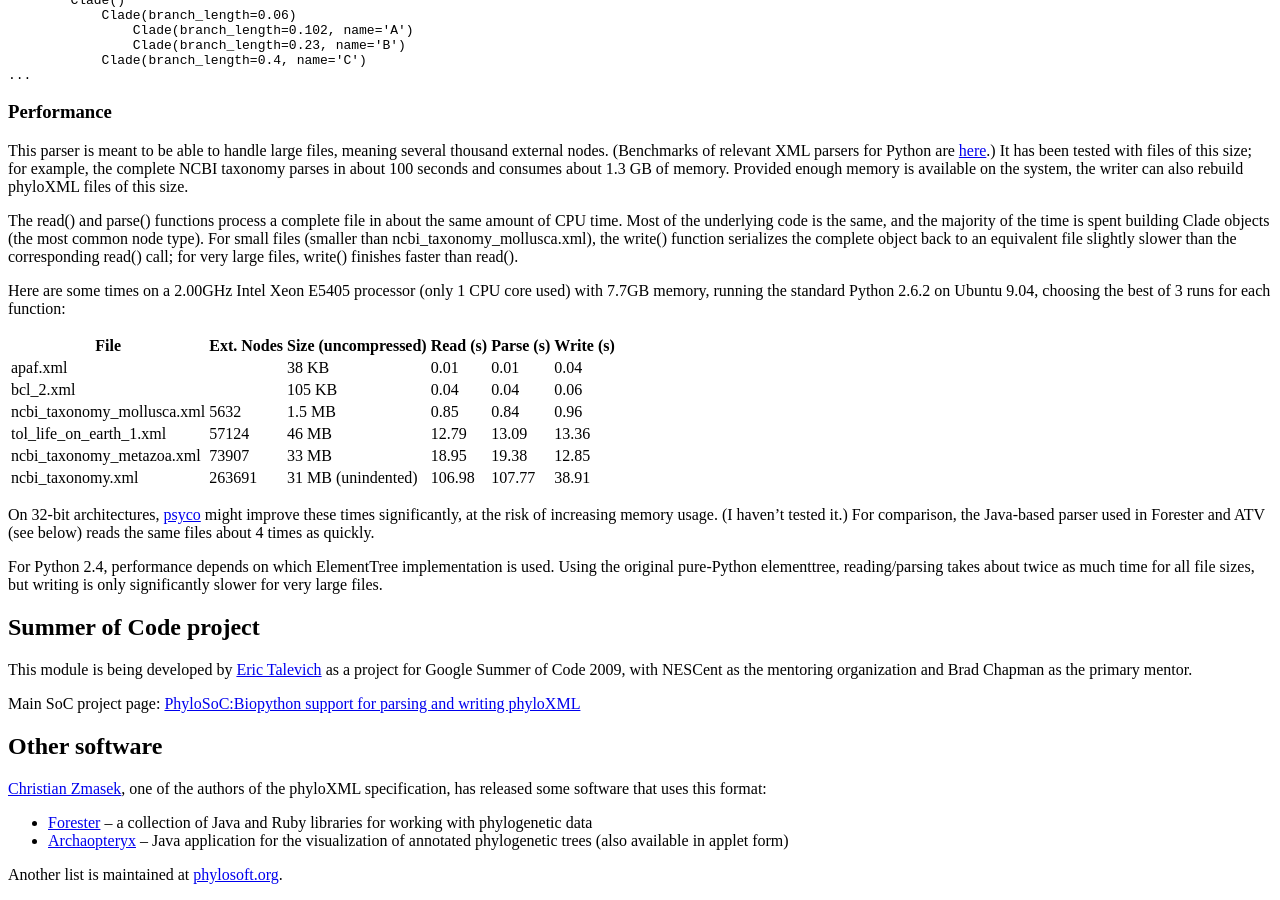
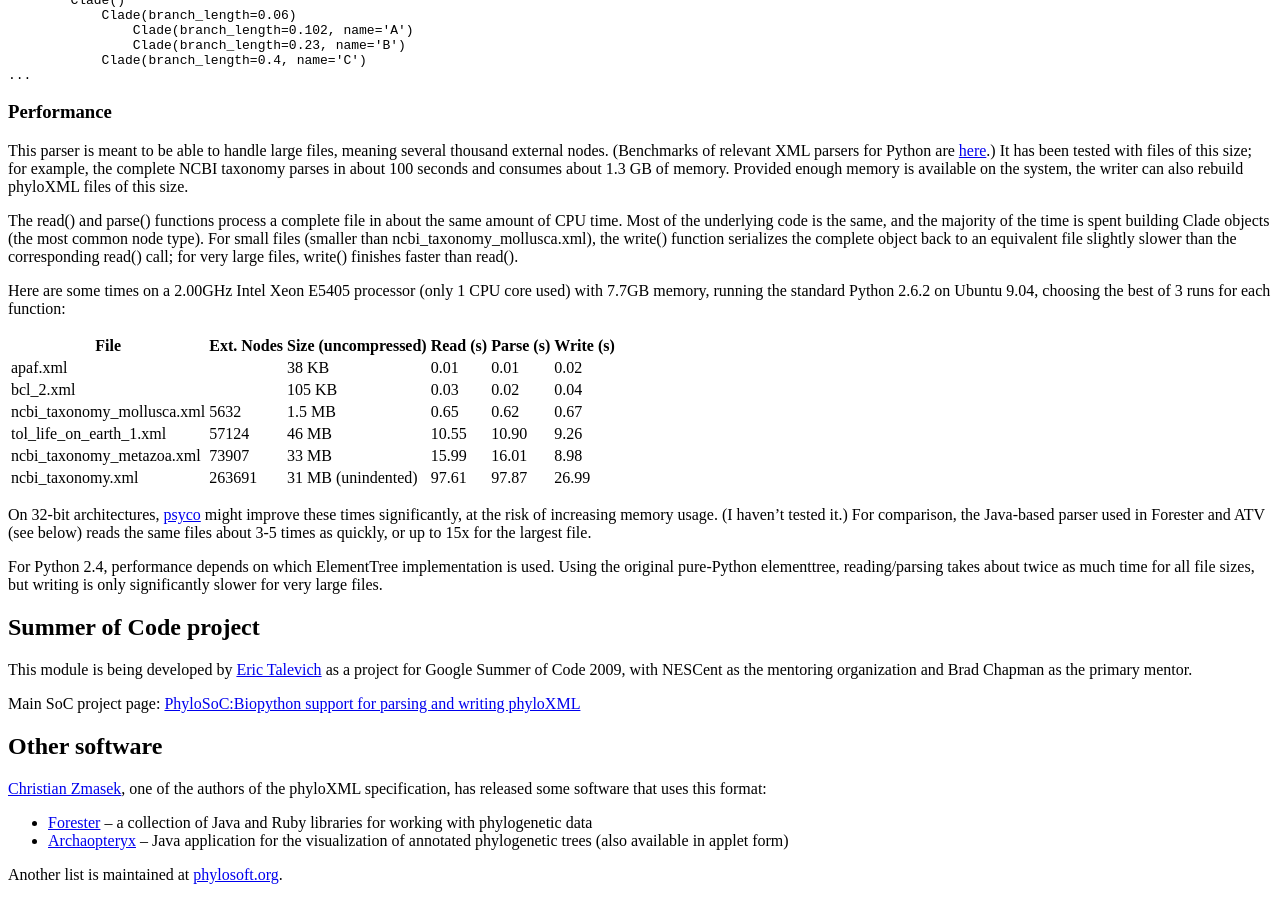
Before and after one commit to biopython/biopython.github.io, a Jekyll site: the page built from wiki/PhyloXML.md, in a window 1280 px wide and 900 px high, scrolled down 2952 px. Built offline with Jekyll 4.4.1, drawn with Linux system fonts in a browser that asks for light colours.

Commit message:
/* Performance */ new numbers, ATV correction

```diff
--- a/wiki/PhyloXML.md
+++ b/wiki/PhyloXML.md
@@ -275,18 +275,18 @@ Ubuntu 9.04, choosing the best of 3 runs for each function:
 
 | File                         | Ext. Nodes | Size (uncompressed) | Read (s) | Parse (s) | Write (s) |
 |------------------------------|------------|---------------------|----------|-----------|-----------|
-| apaf.xml                     |            | 38 KB               | 0.01     | 0.01      | 0.04      |
-| bcl\_2.xml                   |            | 105 KB              | 0.04     | 0.04      | 0.06      |
-| ncbi\_taxonomy\_mollusca.xml | 5632       | 1.5 MB              | 0.85     | 0.84      | 0.96      |
-| tol\_life\_on\_earth\_1.xml  | 57124      | 46 MB               | 12.79    | 13.09     | 13.36     |
-| ncbi\_taxonomy\_metazoa.xml  | 73907      | 33 MB               | 18.95    | 19.38     | 12.85     |
-| ncbi\_taxonomy.xml           | 263691     | 31 MB (unindented)  | 106.98   | 107.77    | 38.91     |
+| apaf.xml                     |            | 38 KB               | 0.01     | 0.01      | 0.02      |
+| bcl\_2.xml                   |            | 105 KB              | 0.03     | 0.02      | 0.04      |
+| ncbi\_taxonomy\_mollusca.xml | 5632       | 1.5 MB              | 0.65     | 0.62      | 0.67      |
+| tol\_life\_on\_earth\_1.xml  | 57124      | 46 MB               | 10.55    | 10.90     | 9.26      |
+| ncbi\_taxonomy\_metazoa.xml  | 73907      | 33 MB               | 15.99    | 16.01     | 8.98      |
+| ncbi\_taxonomy.xml           | 263691     | 31 MB (unindented)  | 97.61    | 97.87     | 26.99     |
 
 On 32-bit architectures, [psyco](http://psyco.sourceforge.net/) might
 improve these times significantly, at the risk of increasing memory
 usage. (I haven't tested it.) For comparison, the Java-based parser used
-in Forester and ATV (see below) reads the same files about 4 times as
-quickly.
+in Forester and ATV (see below) reads the same files about 3-5 times as
+quickly, or up to 15x for the largest file.
 
 For Python 2.4, performance depends on which ElementTree implementation
 is used. Using the original pure-Python elementtree, reading/parsing
```
Also changed, not shown: 1 other file.
